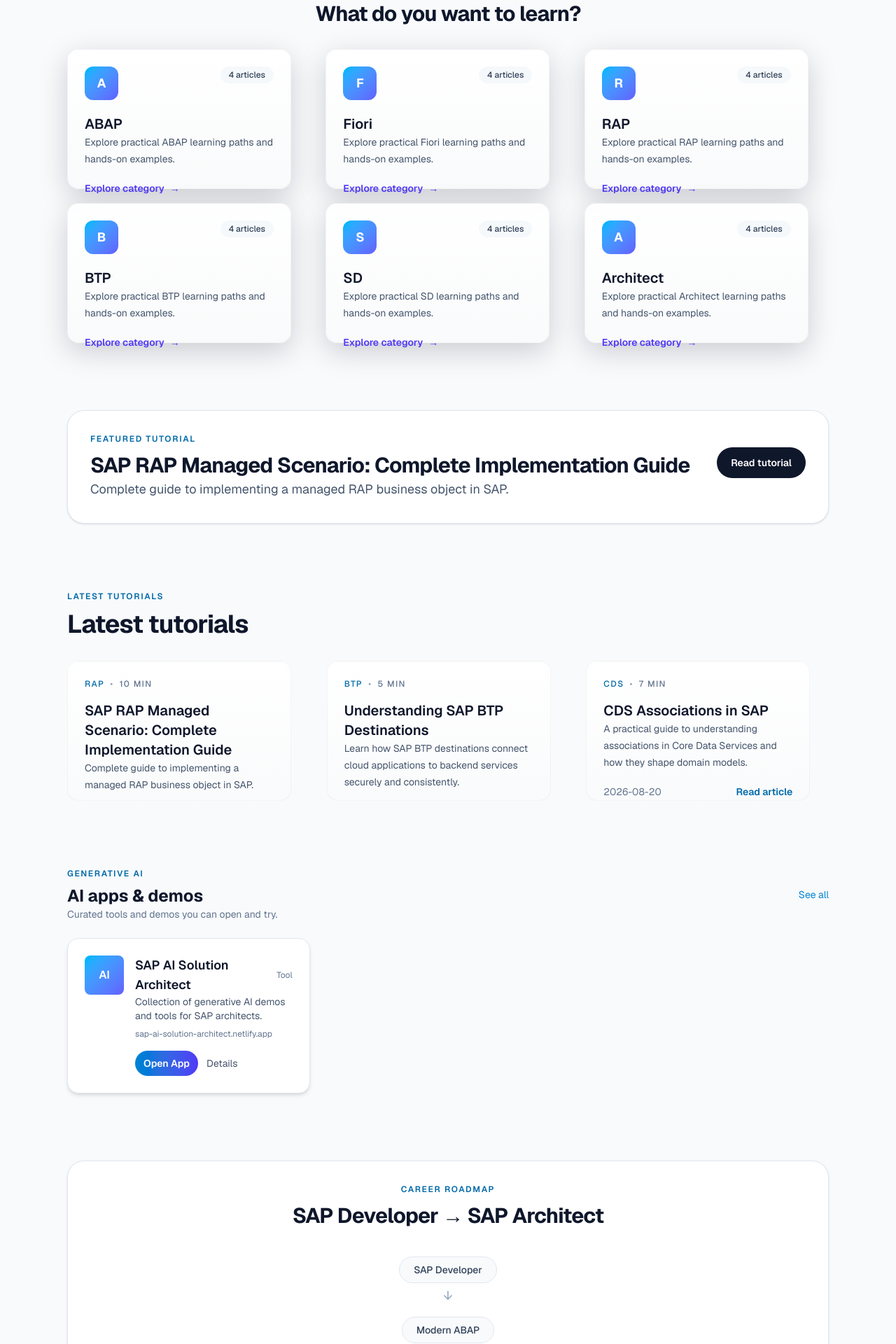
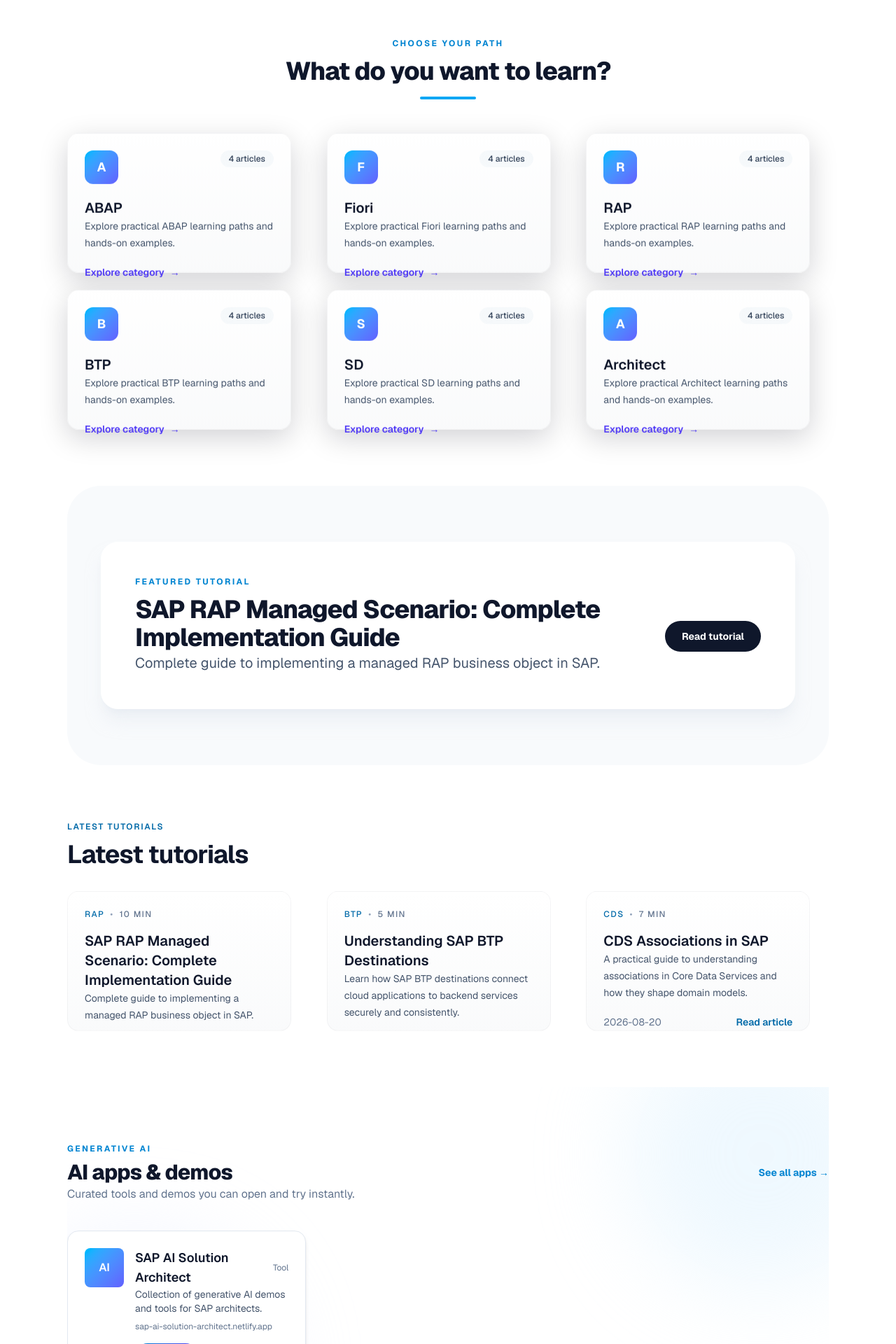
Before and after one commit to Sayan19996/learnSAPwithSayan, a Next.js app: page / in a window 1280 px wide. Shown: the part 580-2500 px from the top of the page at 70% size. Built offline with nearby package versions, Linux system fonts and the light colour scheme.

Commit message:
style(ui): professional overhaul of home page layout and typography

```diff
--- a/app/page.tsx
+++ b/app/page.tsx
@@ -44,25 +44,26 @@
   const genai = await prisma.genAiApp.findMany({ where: { status: "published" }, orderBy: { createdAt: "desc" } });
 
   return (
-    <div className="min-h-screen bg-slate-50 text-slate-900">
+    <div className="min-h-screen bg-white text-slate-900">
       <Header />
 
       <main className="mx-auto max-w-6xl px-4 py-8 sm:px-6 lg:px-8">
         {/* Premium hero (client-only) */}
-        <section>
+        <section className="mb-12">
           <HeroPremiumWrapper />
         </section>
 
-        <section className="py-12">
-          <div className="text-center">
-            <p className="text-xs font-semibold uppercase tracking-[0.14em] text-sky-700">Choose your path</p>
-            <h2 className="mt-3 text-3xl font-bold tracking-tight text-slate-900">What do you want to learn?</h2>
+        <section className="py-20">
+          <div className="text-center mb-12">
+            <p className="text-xs font-bold uppercase tracking-[0.2em] text-sky-600">Choose your path</p>
+            <h2 className="mt-3 text-4xl font-extrabold tracking-tight text-slate-900">What do you want to learn?</h2>
+            <div className="mt-4 h-1 w-20 bg-sky-500 mx-auto rounded-full" />
           </div>
 
-          <div className="mt-8 grid gap-5 md:grid-cols-3">
+          <div className="grid gap-6 md:grid-cols-3">
             {learningPaths.map((item) => (
+              <div key={item.title} className="transition-transform duration-300 hover:scale-[1.02]">
                 <CategoryCard
-                key={item.title}
                   title={item.title}
                   description={`Explore practical ${item.title} learning paths and hands-on examples.`}
                   articleCount={4}
@@ -70,70 +71,86 @@
                   icon={item.icon}
                   accent={item.accent}
                 />
+              </div>
             ))}
           </div>
         </section>
 
-        <section className="py-12">
-          <div className="rounded-3xl border border-slate-200 bg-white p-6 shadow-sm sm:p-8">
+        <section className="py-20 bg-slate-50 rounded-[3rem] px-6 sm:px-12">
+          <div className="rounded-3xl border border-white bg-white p-8 shadow-xl shadow-slate-200/50 sm:p-12 transition-all hover:shadow-2xl">
             <div className="flex flex-col gap-6 md:flex-row md:items-end md:justify-between">
-              <div>
-                <p className="text-xs font-semibold uppercase tracking-[0.14em] text-sky-700">Featured tutorial</p>
-                <h2 className="mt-3 text-3xl font-bold tracking-tight text-slate-900">
+              <div className="max-w-2xl">
+                <p className="text-xs font-bold uppercase tracking-[0.2em] text-sky-600">Featured tutorial</p>
+                <h2 className="mt-3 text-3xl font-extrabold tracking-tight text-slate-900 sm:text-4xl">
                   {featuredArticle?.title ?? "Build a QR-Based PGI Application in SAP"}
                 </h2>
               </div>
 
               <Link
                 href={featuredArticle ? `/tutorials/${featuredArticle.slug}` : "/tutorials/qr-based-pgi-application"}
-                className="inline-flex items-center justify-center rounded-full bg-slate-900 px-5 py-3 text-sm font-semibold text-white transition-colors hover:bg-slate-700"
+                className="inline-flex items-center justify-center rounded-full bg-slate-900 px-6 py-3 text-sm font-bold text-white transition-all hover:bg-slate-700 hover:shadow-lg active:scale-95"
               >
                 Read tutorial
               </Link>
             </div>
 
-            <p className="mt-6 max-w-3xl text-lg leading-8 text-slate-600">
+            <p className="mt-8 max-w-3xl text-xl leading-relaxed text-slate-600">
               {featuredArticle?.description ?? "This is where your real project experience becomes valuable."}
             </p>
           </div>
         </section>
 
-        <section className="py-12">
+        <section className="py-20">
           <ArticleFeed eyebrow="Latest tutorials" title="Latest tutorials" articles={latestTutorials} />
         </section>
 
-        <section className="py-12">
-          <div className="flex items-center justify-between">
-            <div>
-              <p className="text-xs font-semibold uppercase tracking-[0.14em] text-sky-700">Generative AI</p>
-              <h2 className="mt-2 text-2xl font-bold">AI apps & demos</h2>
-              <p className="mt-1 text-sm text-slate-500">Curated tools and demos you can open and try.</p>
+        <section className="py-20 relative overflow-hidden">
+          <div className="absolute -top-24 -right-24 w-96 h-96 bg-sky-100 rounded-full blur-3xl opacity-50" />
+          <div className="absolute -bottom-24 -left-24 w-96 h-96 bg-indigo-100 rounded-full blur-3xl opacity-50" />
+
+          <div className="relative z-10 flex items-center justify-between mb-10">
+            <div className="max-w-xl">
+              <p className="text-xs font-bold uppercase tracking-[0.2em] text-sky-600">Generative AI</p>
+              <h2 className="mt-2 text-3xl font-extrabold tracking-tight">AI apps & demos</h2>
+              <p className="mt-2 text-slate-500">Curated tools and demos you can open and try instantly.</p>
             </div>
-            <Link href="/genai" className="text-sm text-sky-600 underline">See all</Link>
+            <Link href="/genai" className="hidden sm:block text-sm font-bold text-sky-600 hover:text-sky-700 transition-colors underline underline-offset-4">
+              See all apps →
+            </Link>
           </div>
 
-          <div className="mt-6 grid grid-cols-1 sm:grid-cols-2 lg:grid-cols-3 gap-6">
+          <div className="relative z-10 mt-6 grid grid-cols-1 sm:grid-cols-2 lg:grid-cols-3 gap-8">
             {genai.slice(0, 3).map((app: any) => (
-              <GenAiCard key={app.id} app={app} />
+              <div key={app.id} className="transition-transform duration-300 hover:scale-[1.02]">
+                <GenAiCard app={app} />
+              </div>
             ))}
+          </div>
+          <div className="mt-8 sm:hidden text-center">
+            <Link href="/genai" className="text-sm font-bold text-sky-600 underline">See all apps</Link>
           </div>
         </section>
 
-        <section className="py-12">
-          <div className="rounded-3xl border border-slate-200 bg-white p-6 shadow-sm sm:p-8">
-            <div className="text-center">
-              <p className="text-xs font-semibold uppercase tracking-[0.14em] text-sky-700">Career roadmap</p>
-              <h2 className="mt-3 text-3xl font-bold tracking-tight text-slate-900">SAP Developer → SAP Architect</h2>
+        <section className="py-20">
+          <div className="rounded-[3rem] border border-slate-200 bg-white p-8 shadow-sm sm:p-16 text-center transition-all hover:shadow-md">
+            <div className="max-w-2xl mx-auto">
+              <p className="text-xs font-bold uppercase tracking-[0.2em] text-sky-600">Career roadmap</p>
+              <h2 className="mt-3 text-3xl font-extrabold tracking-tight text-slate-900 sm:text-4xl">SAP Developer → SAP Architect</h2>
+              <p className="mt-4 text-slate-500">A structured path to mastering the SAP ecosystem.</p>
             </div>
 
-            <div className="mt-10 flex flex-col items-center gap-3">
+            <div className="mt-16 flex flex-col items-center gap-0">
               {roadmapSteps.map((step, index) => (
-                <div key={step} className="flex flex-col items-center">
-                  <div className="rounded-full border border-slate-200 bg-slate-50 px-5 py-2 text-sm font-medium text-slate-700">
+                <div key={step} className="flex flex-col items-center group">
+                  <div className="rounded-full border-2 border-slate-100 bg-white px-6 py-3 text-sm font-bold text-slate-700 transition-all group-hover:border-sky-500 group-hover:text-sky-600 group-hover:shadow-md">
                     {step}
                   </div>
                   {index < roadmapSteps.length - 1 ? (
-                    <span className="my-1 text-lg text-slate-400">↓</span>
+                    <div className="flex flex-col items-center py-2">
+                      <div className="h-8 w-0.5 bg-slate-200 group-hover:bg-sky-300 transition-colors" />
+                      <span className="text-slate-300 group-hover:text-sky-400 transition-colors">↓</span>
+                      <div className="h-8 w-0.5 bg-slate-200 group-hover:bg-sky-300 transition-colors" />
+                    </div>
                   ) : null}
                 </div>
               ))}
@@ -141,22 +158,25 @@
           </div>
         </section>
 
-        <section className="py-12">
-          <div className="rounded-3xl bg-slate-900 p-8 text-white shadow-sm sm:p-10">
-            <p className="text-xs font-semibold uppercase tracking-[0.14em] text-sky-300">Free resources</p>
-            <h2 className="mt-4 text-3xl font-bold tracking-tight text-white">FREE SAP ARCHITECT ROADMAP</h2>
+        <section className="py-20">
+          <div className="relative rounded-[3rem] bg-slate-900 p-8 text-white shadow-2xl sm:p-16 overflow-hidden">
+            <div className="absolute top-0 right-0 w-64 h-64 bg-sky-500/20 rounded-full blur-3xl" />
+            <div className="relative z-10">
+              <p className="text-xs font-bold uppercase tracking-[0.2em] text-sky-400">Free resources</p>
+              <h2 className="mt-4 text-3xl font-extrabold tracking-tight text-white sm:text-5xl">FREE SAP ARCHITECT ROADMAP</h2>
 
-            <div className="mt-6 max-w-2xl text-lg leading-8 text-slate-300">
-              Download the complete SAP Developer → Architect roadmap.
+              <div className="mt-6 max-w-2xl text-xl leading-relaxed text-slate-300">
+                Stop guessing your career path. Download the complete, industry-verified SAP Developer to Architect roadmap.
               </div>
 
-            <div className="mt-8">
+              <div className="mt-10">
                 <Link
                   href="/resources"
-                className="inline-flex items-center justify-center rounded-full bg-sky-500 px-6 py-3 text-sm font-semibold text-white transition-colors hover:bg-sky-400"
+                  className="inline-flex items-center justify-center rounded-full bg-sky-500 px-8 py-4 text-base font-bold text-white transition-all hover:bg-sky-400 hover:shadow-[0_0_20px_rgba(14,165,233,0.4)] active:scale-95"
                 >
-                Download Free
+                  Download Free Now
                 </Link>
+              </div>
             </div>
           </div>
         </section>
```
Lines whose indentation alone changed are shown as unchanged.
